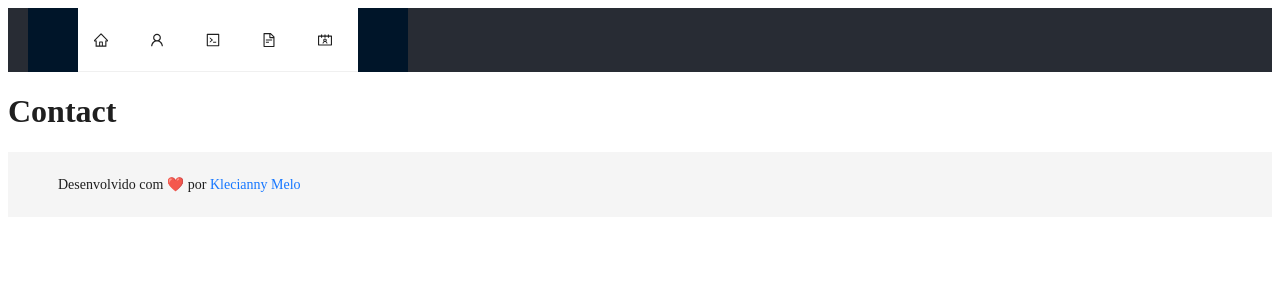
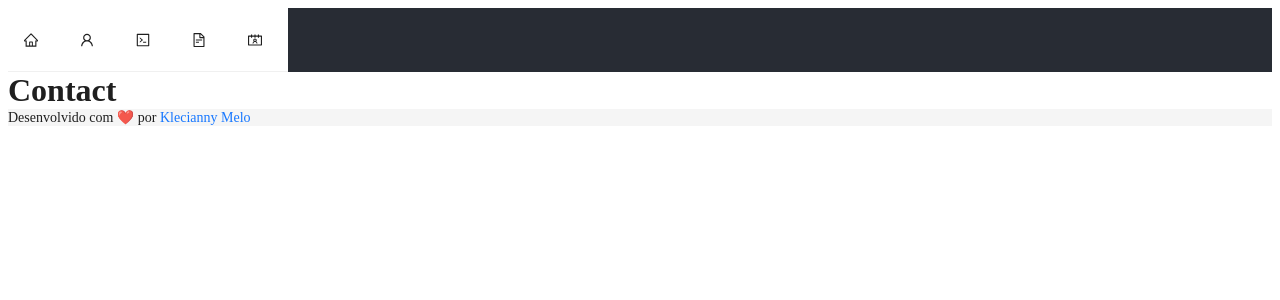
Before and after one commit to Kecbm/portfolio-v4, a React (Create React App) app: page /contact in a window 1280 px wide. Shown: the top 300 px of the page. Built offline with nearby package versions, Linux system fonts and the light colour scheme.

Commit message:
:lipstick: app

```diff
--- a/src/App.tsx
+++ b/src/App.tsx
@@ -7,10 +7,11 @@ import Projects from './pages/Projects';
 import Articles from './pages/Articles';
 import Contact from './pages/Contact';
 import Footer from './components/Footer';
+import StyledApp from './StyledApp';
 
 const App: React.FC = () => {
   return (
-    <main>
+    <StyledApp>
       <Header />
       <Router>
         <Routes>
@@ -22,7 +23,7 @@ const App: React.FC = () => {
         </Routes>
       </Router>
       <Footer />
-    </main>
+    </StyledApp>
   );
 }
 
--- /dev/null
+++ b/src/StyledApp.ts
@@ -0,0 +1,12 @@
+
+import styled from 'styled-components';
+
+// Criando um Header estilizado
+const StyledApp = styled.main`
+    * {
+        margin: 0;
+        padding: 0;
+    }
+`;
+
+export default StyledApp;
```
